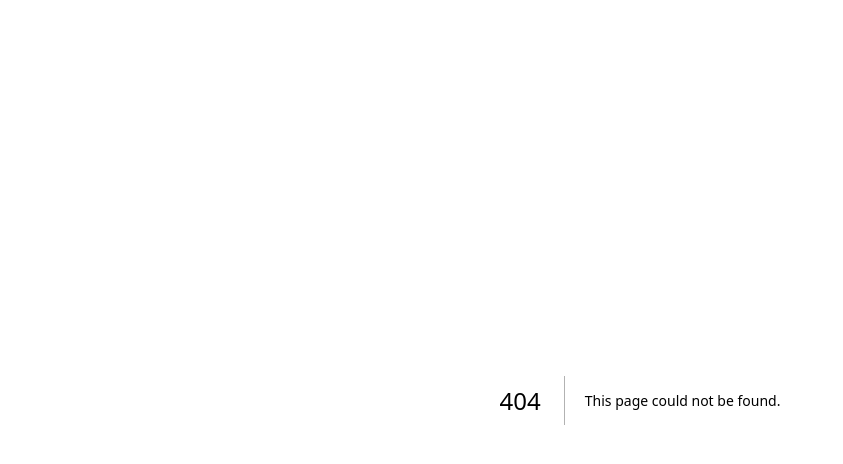
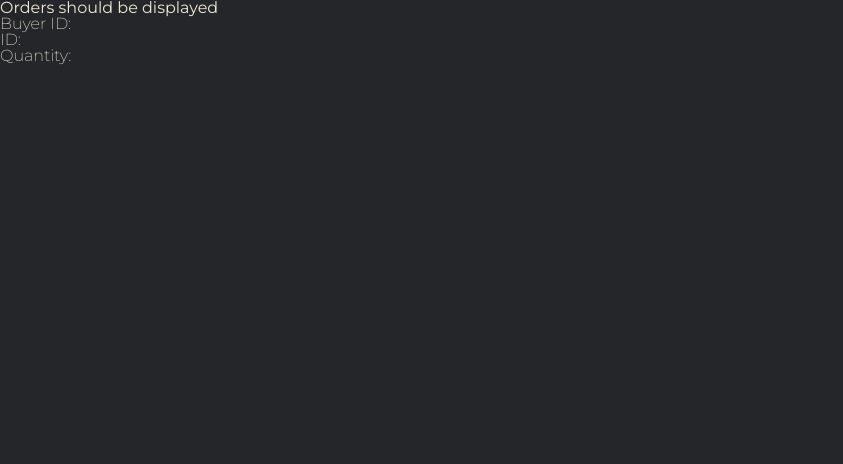
Before and after one commit to ethcala/fullstacktwo-frontend, a Next.js app in the folder cats-cradle/: page /orders in a window 1280 px wide. Before the commit this address had no page. Shown: the top 464 px of the page, without its empty margins (0-843 px from the left). Built offline with nearby package versions, Linux system fonts and the light colour scheme.

Commit message:
hate hate hate hate hate hate hate hate hate hate hate hate hate hate hate hate hate hate hate hate hate hate hate hate hate hate hate hate hate hate hate hate hate hate hate hate

```diff
--- /dev/null
+++ b/cats-cradle/src/pages/orders/index.tsx
@@ -0,0 +1,14 @@
+import React from 'react';
+
+const Orders = () => {
+  return (
+    <div>
+      Orders should be displayed
+      <p>Buyer ID: </p>
+      <p>ID: </p>
+      <p>Quantity: </p>
+    </div>
+  );
+};
+
+export default Orders;
```
Also changed, not shown: cats-cradle/src/pages/listings/[listing_id].tsx (+7 -1 lines).
